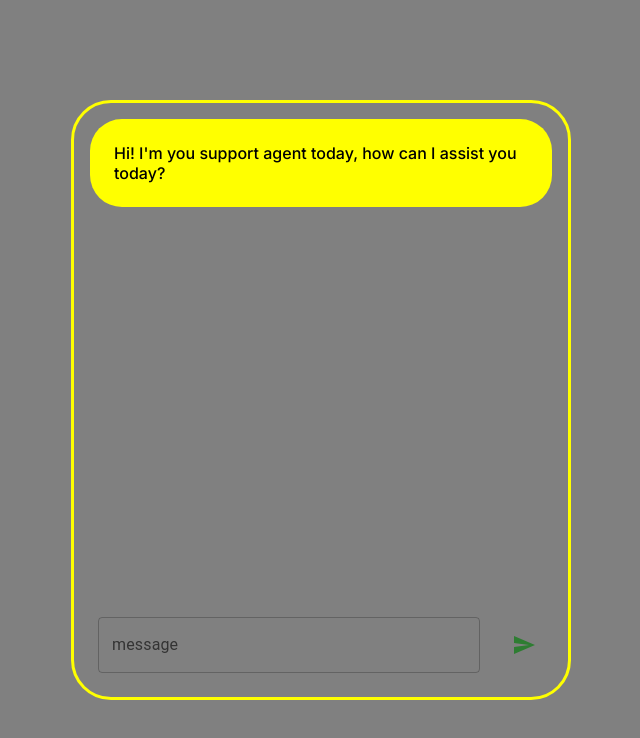
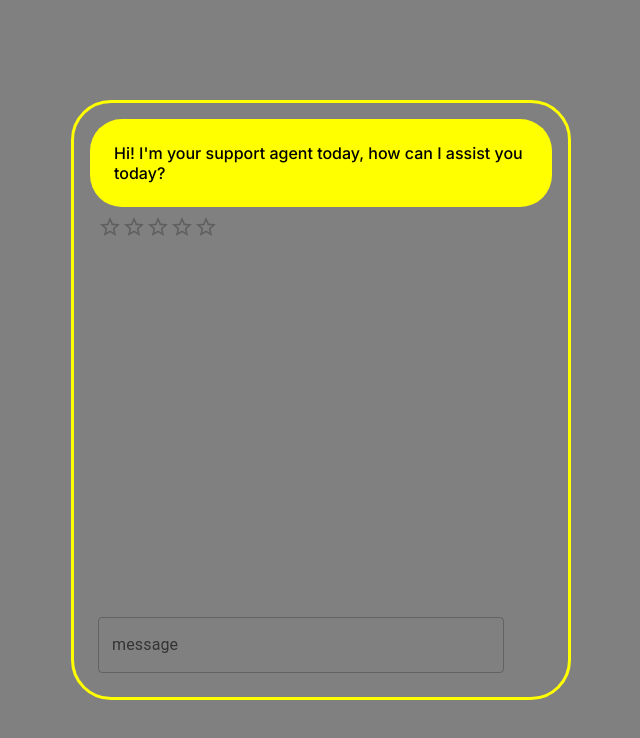
Before and after one commit to madeeha-balouch/aiChatSupport, a Next.js app: page / in a window 1280 px wide. Shown: the top 738 px of the page, without its empty margins (319-959 px from the left). Built offline with nearby package versions, Linux system fonts and the light colour scheme.

Commit message:
added ratings' feature

```diff
--- a/app/page.js
+++ b/app/page.js
@@ -2,14 +2,14 @@
 import Image from "next/image";
 import { useState, useEffect } from "react";
 import { borderColor, Box, color, Stack } from "@mui/system";
-import { Button, TextField } from "@mui/material";
+import { Button, TextField, Rating } from "@mui/material"; // Import Rating
 import Markdown from "react-markdown";
 import SendIcon from "@mui/icons-material/Send";
 import IconButton from "@mui/material/IconButton";
 
 const style = {
   transition: "all 0.4s ease",
-  "&:hover": {
+"&:hover": {
     transform: "scale(1.05)",
     boxShadow: "0 6px 8px rgba(0,0,0,0.15)",
     borderColor: "black",
@@ -35,7 +35,8 @@ export default function Home() {
   const [messages, setMessages] = useState([
     {
       role: "assistant",
-      content: "Hi! I'm you support agent today, how can I assist you today?",
+      content: "Hi! I'm your support agent today, how can I assist you today?",
+      rating: null, // Add rating property
     },
   ]);
 
@@ -45,8 +46,8 @@ export default function Home() {
     setMessage("");
     setMessages((messages) => [
       ...messages,
-      { role: "user", content: message },
-      { role: "assistant", content: "" },
+      { role: "user", content: message, rating: null },
+      { role: "assistant", content: "", rating: null },
     ]);
     const response = fetch("api/chat", {
       method: "POST",
@@ -80,16 +81,23 @@ export default function Home() {
     });
   };
 
+  const handleRatingChange = (index, newValue) => {
+    setMessages((messages) => {
+      const updatedMessages = [...messages];
+      updatedMessages[index].rating = newValue;
+      console.log(updatedMessages);
+      return updatedMessages;
+    });
+  };
+
   return (
     <Box
-      //sx={style_1}
       width="100vw"
       height="100vh"
       display="flex"
       flexDirection="column"
       justifyContent="center"
       alignItems="center"
-      //borderRadius={12}
       backgroundColor="gray"
     >
       <Stack
@@ -112,12 +120,12 @@ export default function Home() {
             <Box
               key={index}
               display="flex"
-              justifyContent={
+              flexDirection="column"
+              alignItems={
                 message.role === "assistant" ? "flex-start" : "flex-end"
               }
             >
               <Box
-                //sx={style}
                 backgroundColor={
                   message.role === "assistant" ? "yellow" : "green"
                 }
@@ -128,18 +136,32 @@ export default function Home() {
               >
                 {message.content}
               </Box>
+              <Box>
+              {message.role === "assistant" && (
+                <Rating
+                  name={`rating-${index}`}
+                  value={message.rating || 0}
+                  onChange={(event, newValue) =>
+                    handleRatingChange(index, newValue)
+                  }
+                  sx={{ mt: 1, ml:1 }}
+                />
+              )}
+              </Box>
             </Box>
           ))}
         </Stack>
         <Stack direction="row" spacing={3} padding={1}>
           <TextField
+
             label="message"
-            fullWidth={10}
+            fullWidth
             color="success"
             variant="outlined"
             padding={2}
             value={message}
             onChange={(e) => setMessage(e.target.value)}
+
           />
           <IconButton
             aria-label="send"
@@ -148,7 +170,7 @@ export default function Home() {
             sx={style}
             size="normal"
           >
-            <SendIcon />
+
           </IconButton>
         </Stack>
       </Stack>
--- a/package.json
+++ b/package.json
@@ -14,6 +14,7 @@
     "@google/generative-ai": "^0.16.0",
     "@mui/icons-material": "^5.16.6",
     "@mui/material": "^5.16.6",
+    "@mui/system": "^5.16.6",
     "next": "14.2.5",
     "openai": "^4.54.0",
     "react": "^18",
```
Also changed, not shown: 1 other file (tests, documents, lock files or other folders).
